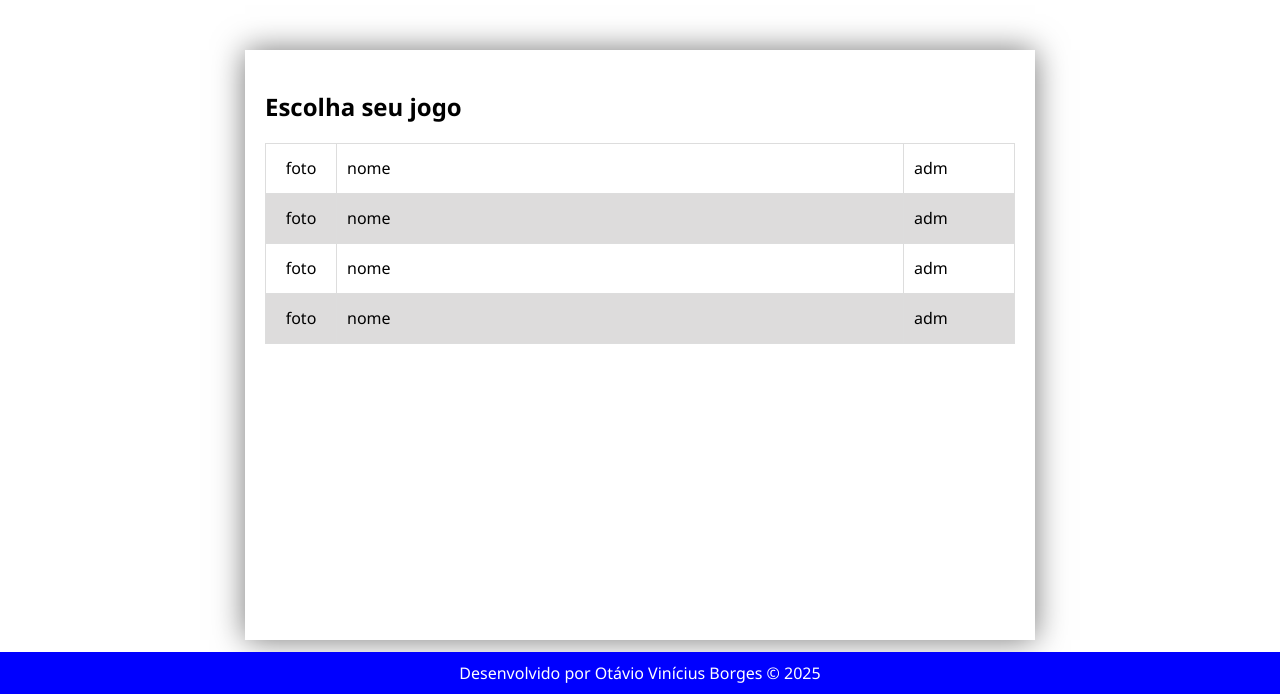
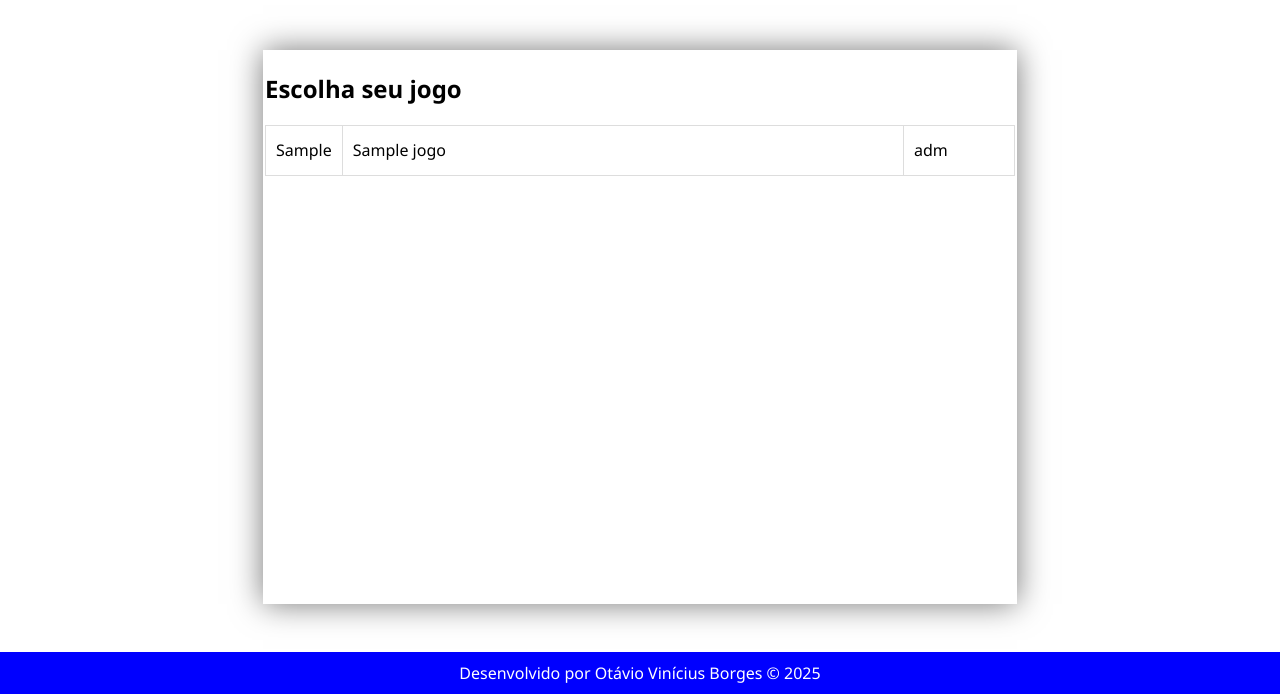
Before and after one commit to otavioborges1991/php-mysql, a PHP site: page / in a window 1280 px wide. Shown: the part 106-800 px from the top of the page. Run offline with PHP 8.4, Linux system fonts and the light colour scheme; tables that the repository leaves empty hold one stand-in row (values such as "Sample post").

Commit message:
Aula 02 do modulo 01 concluida. Criacao da tabela jogos no banco de dados e exibicao dos jogos cadastrados na pagina inicial.

```diff
--- a/estilo/estilo.css
+++ b/estilo/estilo.css
@@ -34,7 +34,7 @@ header {
 }
 
 main {
-    padding: 20px;
+    padding: 2px;
     height: calc(100vh - 250px);
     margin-bottom: 160px; /* Espaço para o footer fixo, pode ser redundante */
 }
--- a/index.php
+++ b/index.php
@@ -12,6 +12,12 @@
 
 <body>
 
+    <?php
+        // Conexão com o banco de dados
+        require_once 'includes/banco.php';
+
+    ?>
+
     <header>
         <h1>Header</h1>
     </header>
@@ -20,31 +26,34 @@
 
         <h2>Escolha seu jogo</h2>
 
+
         <table class="listagem">
 
-            <tr>
-                <td>foto</td>
-                <td>nome</td>
-                <td>adm</td>
-            </tr>
+            <?php
 
-            <tr>
-                <td>foto</td>
-                <td>nome</td>
-                <td>adm</td>
-            </tr>
+                $busca = $banco->query("SELECT * FROM jogos");
 
-            <tr>
-                <td>foto</td>
-                <td>nome</td>
-                <td>adm</td>
-            </tr>
+                if (!$busca) {
 
-            <tr>
-                <td>foto</td>
-                <td>nome</td>
-                <td>adm</td>
-            </tr>
+                    echo "Falha na busca: $banco->error";
+
+                } else {
+
+                    if ($busca->num_rows == 0) {
+
+                        echo "<p>Nenhum jogo cadastrado</p>";
+
+                    } else {
+
+                        while ($reg=$busca->fetch_object()) {
+
+                            // Exibir cada jogo (código omitido)
+                            echo "<tr><td>$reg->capa</td><td>$reg->nome</td><td>adm</td></tr>";
+                        }
+                    }
+                }
+
+            ?>
 
         </table>
 
@@ -54,10 +63,6 @@
         Desenvolvido por Otávio Vinícius Borges &copy; 2025
     </footer>
 
-    <script> // Lembrar de remover isso depois quando o site estiver completo.
-        window.alert('🚧 Site em construção... 🚧');
-    </script>
-
 </body>
 
 </html>
```
